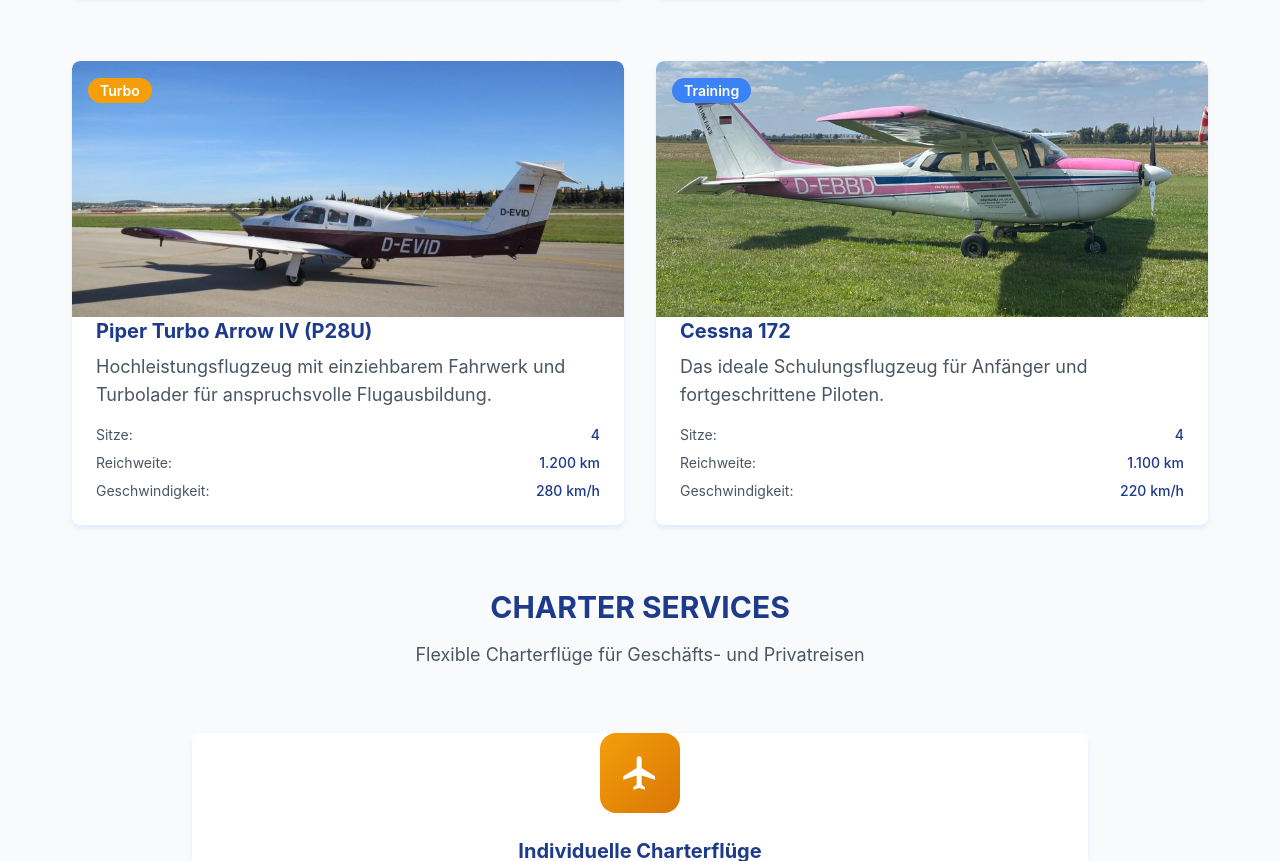
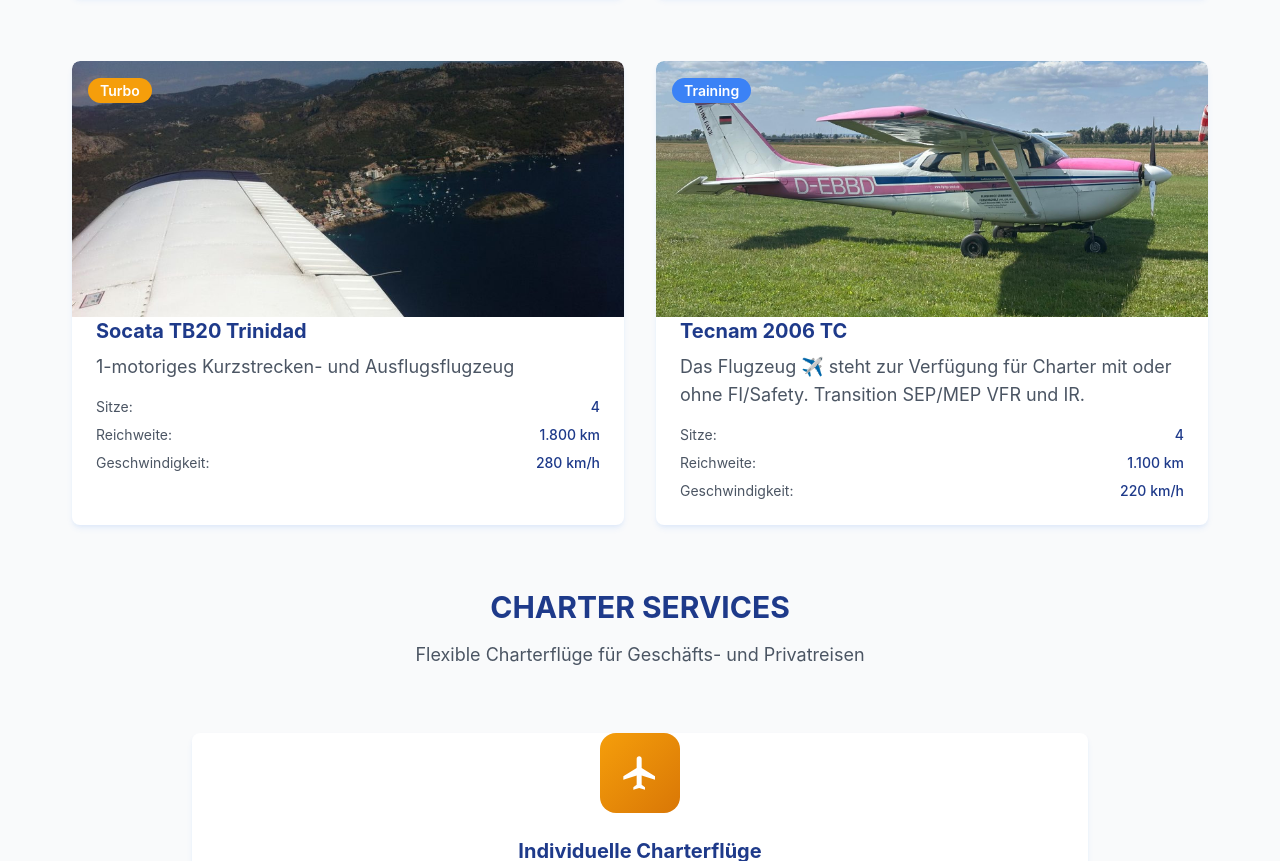
Before and after one commit to Deckenmarc/Flugschule-Mallorca, a website built with Vite: page src/index.html in a window 1280 px wide. Shown: the part 4180-5041 px from the top of the page. Built offline with nearby package versions, Linux system fonts and the light colour scheme.

Commit message:
Updated index.html

```diff
--- a/src/index.html
+++ b/src/index.html
@@ -609,18 +609,18 @@
             </div>
  <!-- Aircraft Grid 2-->
             <div class="grid-2 mb-16">
- <!-- Piper Turbo Arrow IV (P28U) -->
+ <!-- Socata TB20 Trinidad -->
                 <div class="card group hover:shadow-aviation-lg transition-all duration-300">
                     <div class="relative overflow-hidden rounded-t-lg">
-                        <img src="/assets/images/piper-turbo.jpg" alt="Piper Turbo Arrow IV (P28U)" class="w-full h-64 object-cover group-hover:scale-105 transition-transform duration-300">
+                        <img src="/assets/images/socata-tb20.jpg" alt="Piper Turbo Arrow IV (P28U)" class="w-full h-64 object-cover group-hover:scale-105 transition-transform duration-300">
                         <div class="absolute top-4 left-4">
                             <span class="bg-aviation-gold-500 text-white px-3 py-1 rounded-full text-sm font-semibold">Turbo</span>
                         </div>
                     </div>
                     <div class="card-body">
-                        <h3 class="text-xl font-bold text-aviation-blue-900 mb-2">Piper Turbo Arrow IV (P28U)</h3>
+                        <h3 class="text-xl font-bold text-aviation-blue-900 mb-2">Socata TB20 Trinidad</h3>
                         <p class="text-aviation-gray-600 mb-4">
-                            Hochleistungsflugzeug mit einziehbarem Fahrwerk und Turbolader für anspruchsvolle Flugausbildung.
+                            1-motoriges Kurzstrecken- und Ausflugsflugzeug
                         </p>
 
                         <!-- Aircraft Specifications -->
@@ -631,7 +631,7 @@
                             </div>
                             <div class="flex justify-between">
                                 <span class="text-aviation-gray-600">Reichweite:</span>
-                                <span class="font-medium text-aviation-blue-900">1.200 km</span>
+                                <span class="font-medium text-aviation-blue-900">1.800 km</span>
                             </div>
                             <div class="flex justify-between">
                                 <span class="text-aviation-gray-600">Geschwindigkeit:</span>
@@ -641,7 +641,7 @@
                     </div>
                 </div>
 
-          <!-- Cessna 172 -->
+          <!-- Tecnam 2006 TC -->
                 <div class="card group hover:shadow-aviation-lg transition-all duration-300">
                     <div class="relative overflow-hidden rounded-t-lg">
                         <img src="/assets/images/Cessna172.jpg" alt="Cessna 172" class="w-full h-64 object-cover group-hover:scale-105 transition-transform duration-300">
@@ -650,9 +650,13 @@
                         </div>
                     </div>
                     <div class="card-body">
-                        <h3 class="text-xl font-bold text-aviation-blue-900 mb-2">Cessna 172</h3>
+                        <h3 class="text-xl font-bold text-aviation-blue-900 mb-2">Tecnam 2006 TC
+</h3>
                         <p class="text-aviation-gray-600 mb-4">
-                            Das ideale Schulungsflugzeug für Anfänger und fortgeschrittene Piloten.
+                            Das Flugzeug ✈️ steht zur Verfügung für Charter mit oder ohne FI/Safety.
+Transition SEP/MEP VFR und IR.
+
+
                         </p>
 
                         <!-- Aircraft Specifications -->
```
